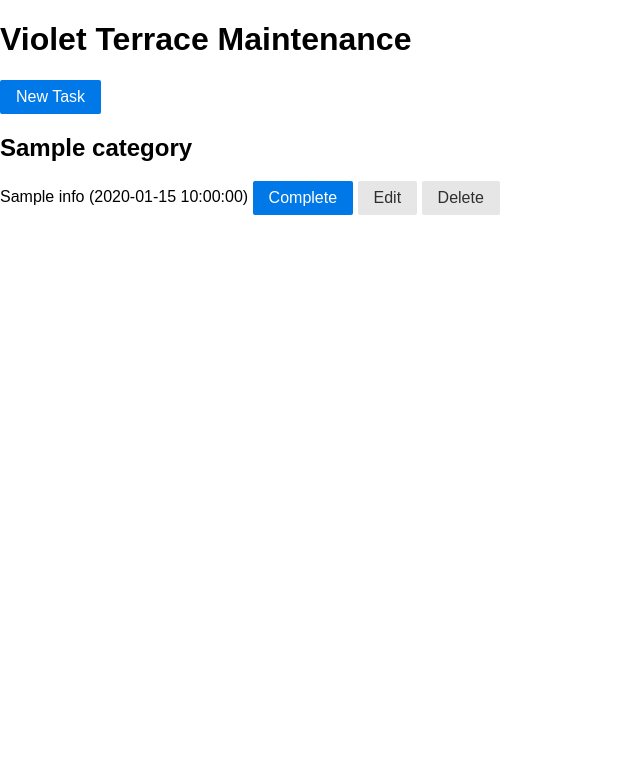
After one commit to wilsonrocks/maintenance, a Python web app: template maintain/templates/grouped.html in a window 1280 px wide. The commit adds this page. Shown: the top 783 px of the page, without its empty margins (0-640 px from the left). Run offline with Jinja, Linux system fonts and the light colour scheme; the template is opened without the code that fills it: most values are stand-ins (such as "Sample title", 1, 10 or a date in 2020); some libraries are stand-ins or nearby versions.

Commit message:
grouped.html template now displays tasks by category
Also adds buttons for complete, edit and delete

```diff
--- a/maintain/templates/base.html
+++ b/maintain/templates/base.html
@@ -1,6 +1,11 @@
 <html>
 <link rel="stylesheet" href="https://unpkg.com/purecss@1.0.0/build/pure-min.css" integrity="sha384-nn4HPE8lTHyVtfCBi5yW9d20FjT8BJwUXyWZT9InLYax14RDjBj46LmSztkmNP9w" crossorigin="anonymous">
-<h1> Maintenance Helpdesk </h1>
+
+<h1> Violet Terrace Maintenance </h1>
+
+<a class="pure-button pure-button-primary" href="#">
+    New Task
+</a>
 
 {% block content %} {% endblock%}
 
--- /dev/null
+++ b/maintain/templates/grouped.html
@@ -0,0 +1,26 @@
+{% extends "base.html"%}
+{% block content %}
+
+{% for category in categories %}
+    <h2>
+        {{category.name}}
+    </h2>
+    {% for job in jobs %}
+        {% if job.category.name|string() == category.name|string()%}
+            {{job.info}} ({{job.created}})
+            <a class="pure-button pure-button-primary" href="#">
+                Complete
+            </a>
+            <a class="pure-button" href="#">
+                Edit
+            </a>
+            <a class="pure-button" href="#">
+                Delete
+            </a>
+            <p>
+        {% endif %}
+    {% endfor %}
+
+{% endfor %}
+
+{% endblock %}
```
Also changed, not shown: maintain/templates/all.html (deleted, +0 -9 lines), maintain/views.py (+3 -4 lines).
